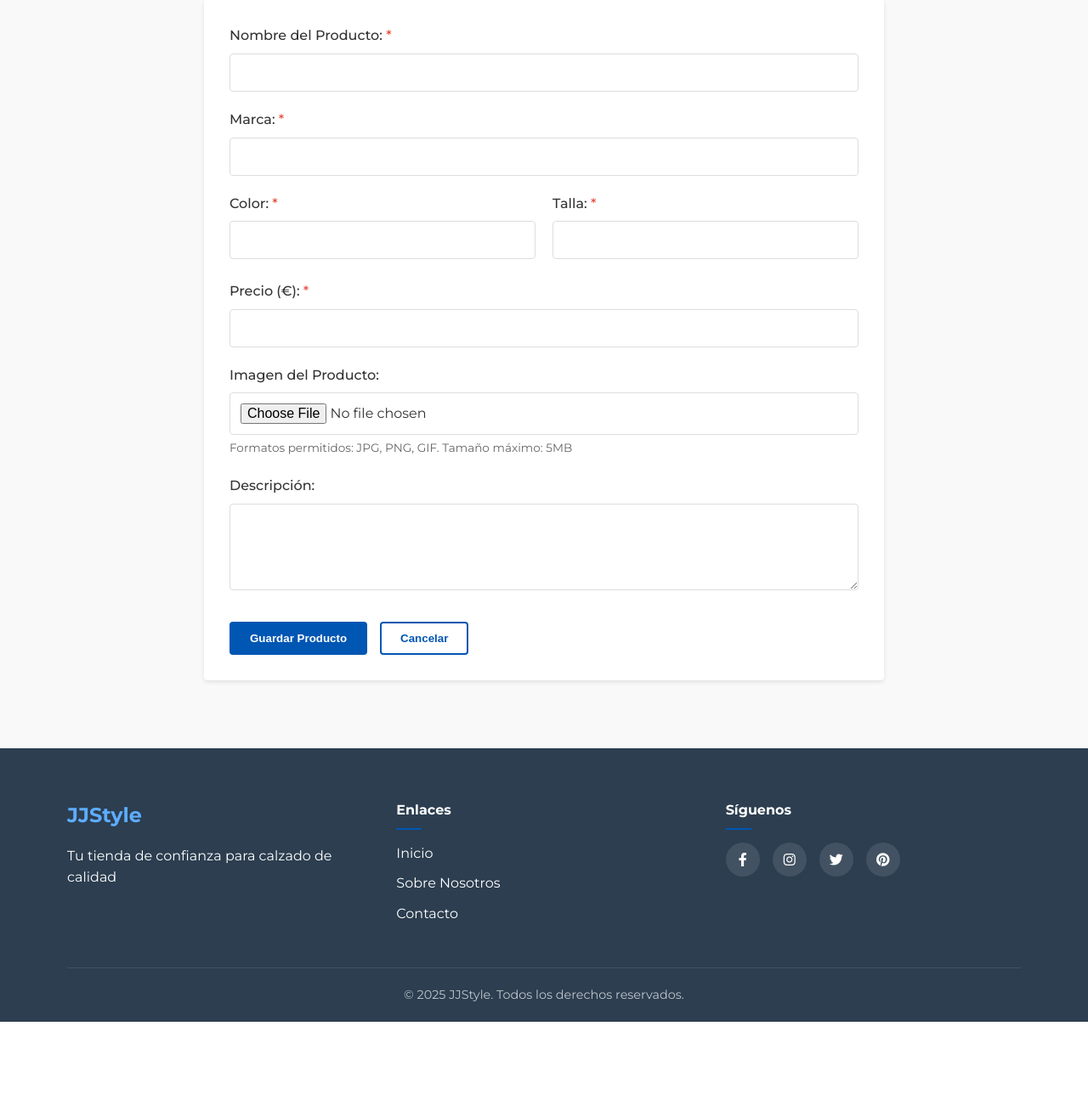
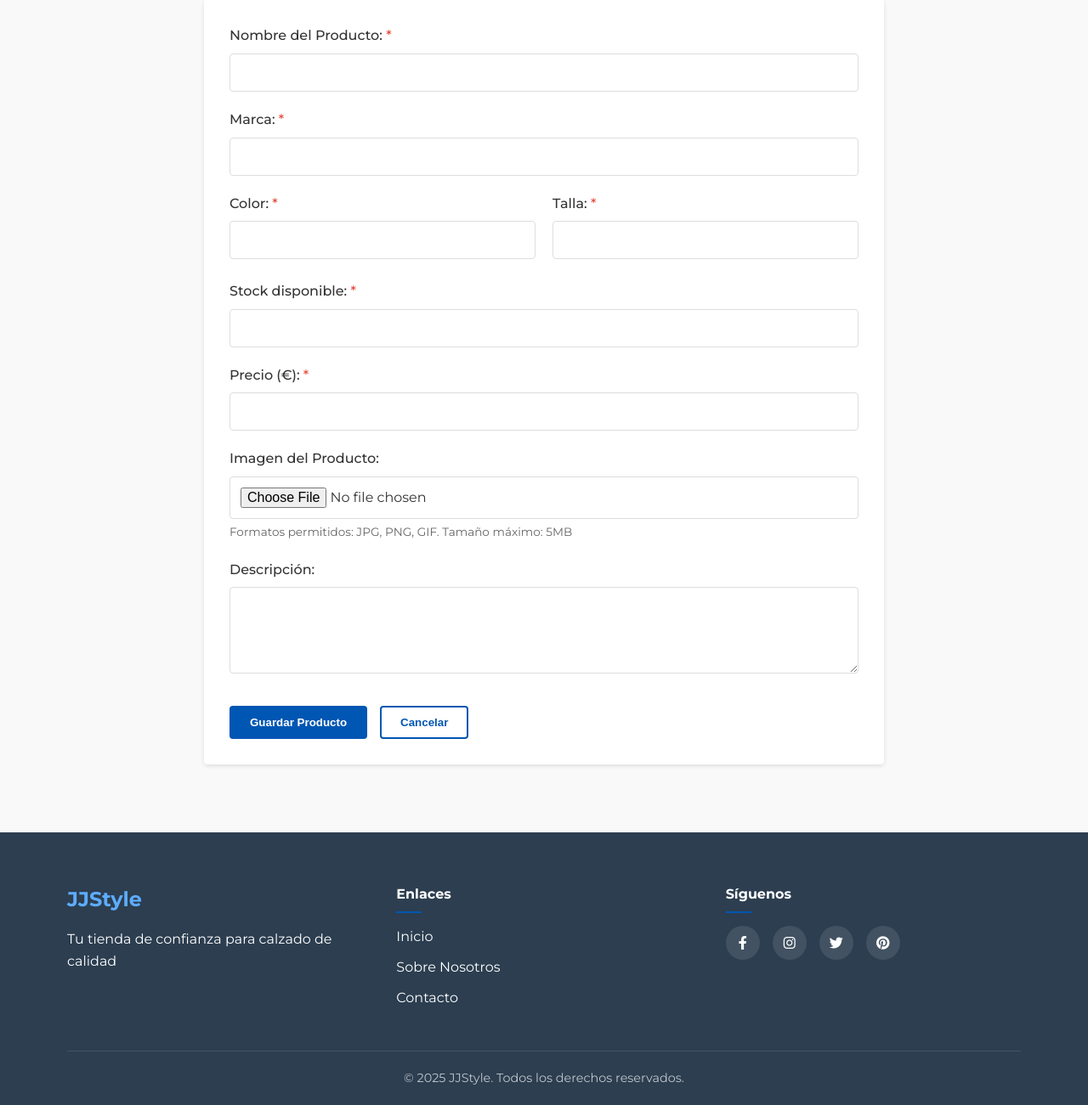
Before and after one commit to panakosan3000/proyecto-stock-servidor, a PHP site: page /add_product.php in a window 1280 px wide. Shown: the part 263-1564 px from the top of the page at 85% size. Before the commit the page ends 1466 px from the top, so only its background shows below. Run offline with PHP 8.4, Linux system fonts and the light colour scheme; the visitor is signed in with stand-in values (Sample User, id 1).

Commit message:
Update add_product.php

```diff
--- a/web/add_product.php
+++ b/web/add_product.php
@@ -71,6 +71,11 @@ if (!isset($_SESSION['login'])) {
                             <small class="error-message" id="sizeError"></small>
                         </div>
                     </div>
+			 <div class="form-group">
+				<label for="stock">Stock disponible: <span class="required">*</span></label>
+				<input type="number" id="stock" name="stock" min="0" required>
+				<small class="error-message" id="stockError"></small>
+			</div>
 
                     <div class="form-group">
                         <label for="price">Precio (€): <span class="required">*</span></label>
```
